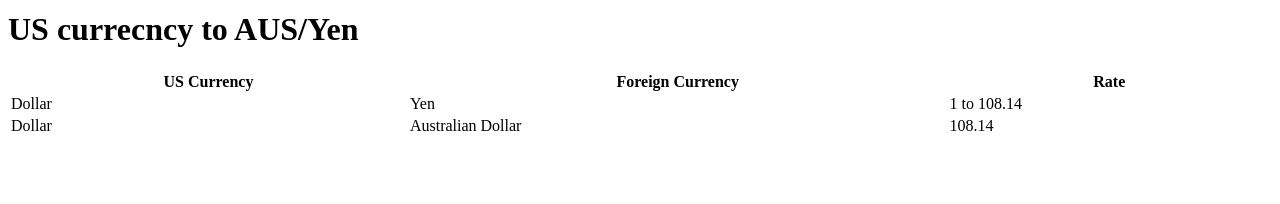
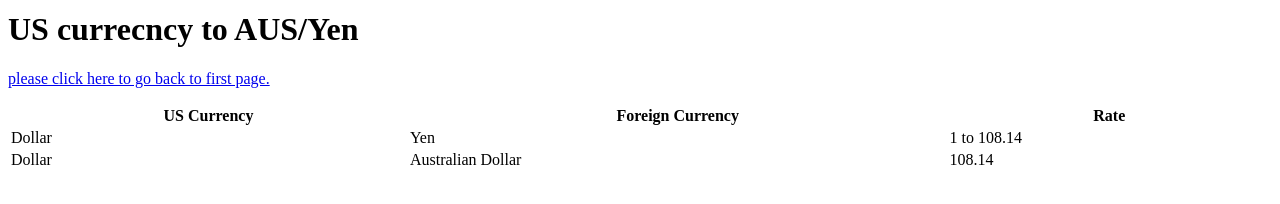
Before and after one commit to Ocontreras585/OmarContreras, a plain HTML site: page secondpage.html in a window 1280 px wide. Shown: the part 218-422 px from the top of the page. Drawn offline with Linux system fonts and the light colour scheme.

Commit message:
Update secondpage.html

```diff
--- a/secondpage.html
+++ b/secondpage.html
@@ -21,6 +21,7 @@
     <td>Australian Dollar</td>
     <td>108.14</td>
   </tr>
+  <p><a href="index.html">please click here to go back to first page.</a></p>
 </table>
   </body>
 </html>
```
